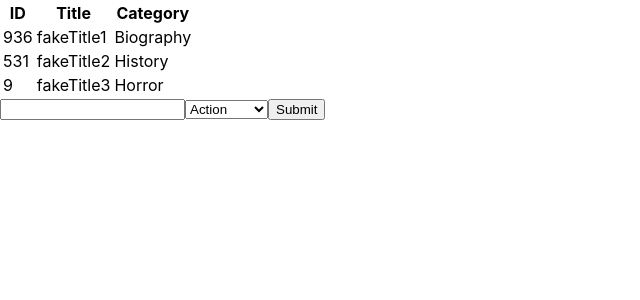
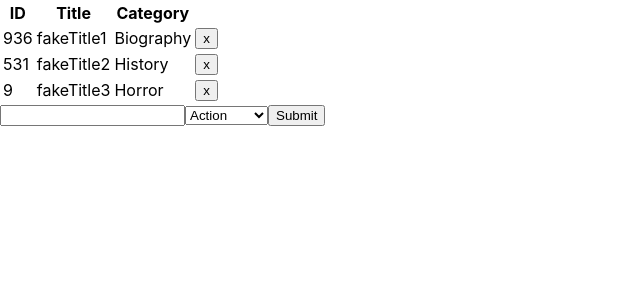
Before and after one commit to DanielMitiku/bookstore, a React (Create React App) app: page / in a window 1280 px wide. Shown: the top 300 px of the page, without its empty margins (0-640 px from the left). Built offline with nearby package versions, Linux system fonts and the light colour scheme.

Commit message:
:sparkles: :heavy_plus_sign:  onclick removeBook action

```diff
--- a/src/components/Book.jsx
+++ b/src/components/Book.jsx
@@ -1,11 +1,12 @@
 import React from 'react';
 import PropTypes from 'prop-types';
 
-const Book = ({ book }) => (
+const Book = ({ book, removeBook }) => (
   <tr>
     <td>{book.id}</td>
     <td>{book.title}</td>
     <td>{book.category}</td>
+    <td><button onClick={ () => removeBook(book) }>x</button></td>
   </tr>
 );
 
@@ -15,6 +16,7 @@ Book.propTypes = {
     title: PropTypes.string.isRequired,
     category: PropTypes.string.isRequired,
   }).isRequired,
+  removeBook: PropTypes.func.isRequired,
 };
 
 export default Book;
```
